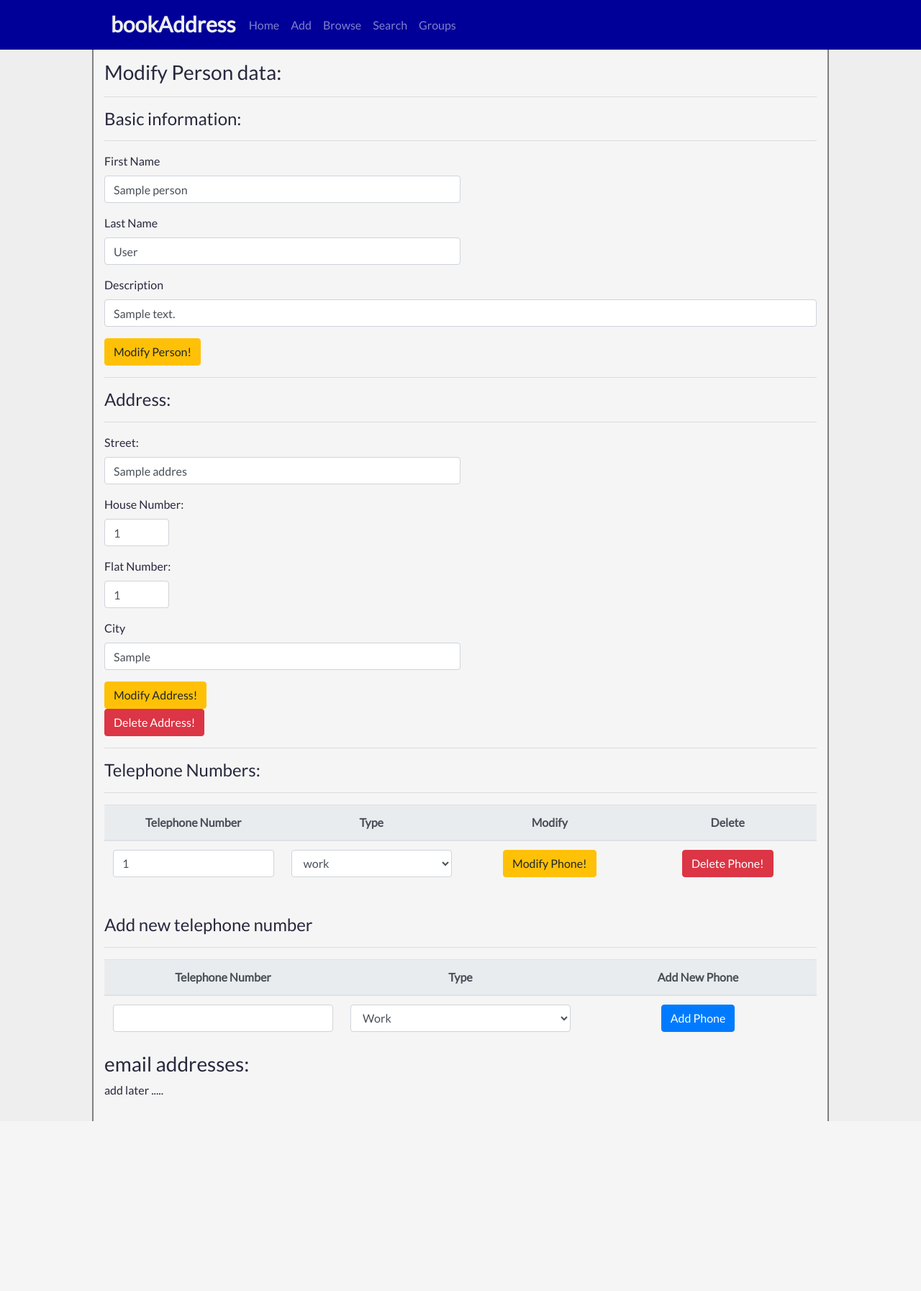
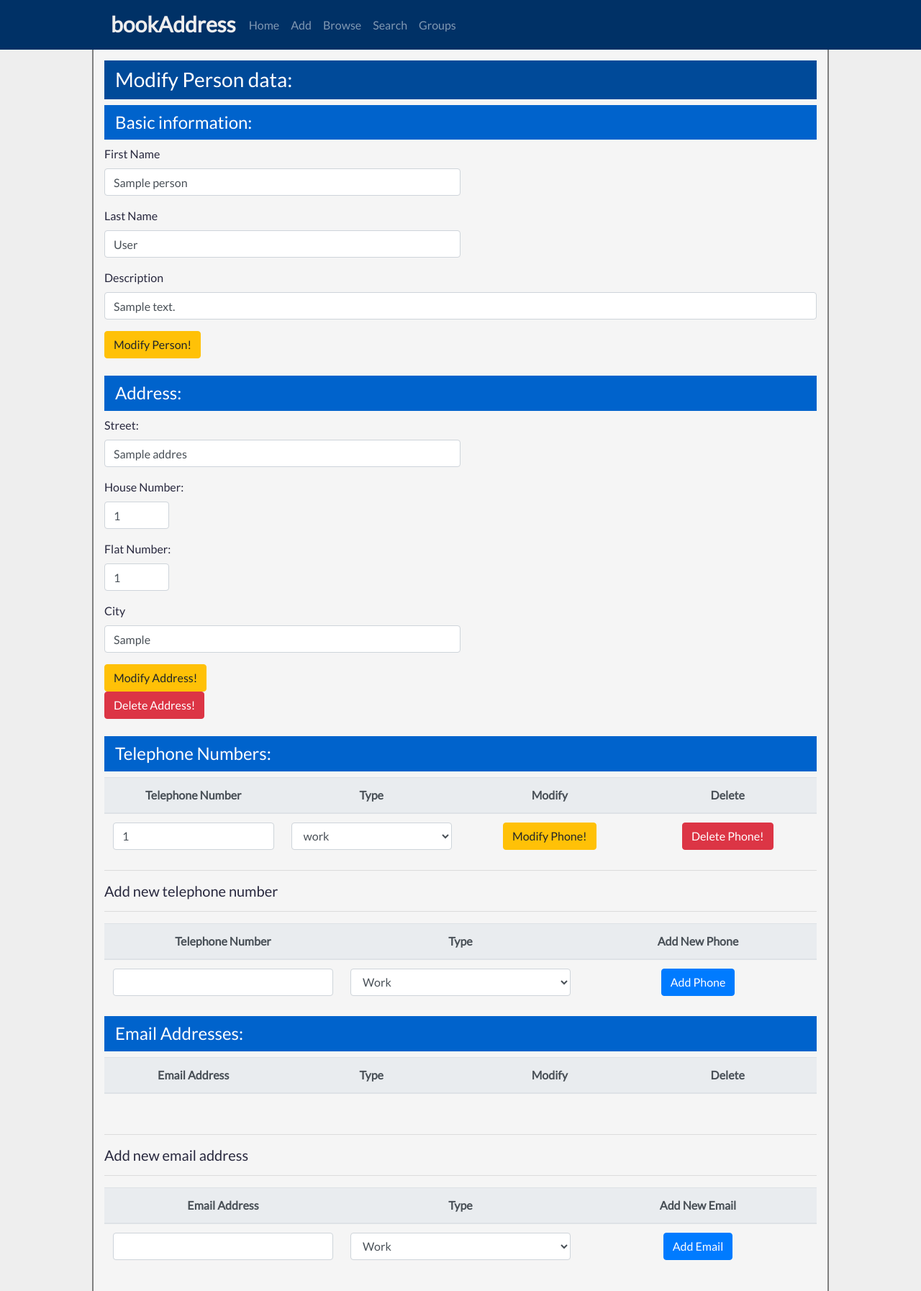
Before and after one commit to krzysztofkar/warsztat_indywidualny, a Django app: a page that uses contacts/templates/modify_person.html in a window 1280 px wide. Shown: the whole page at 72% size. Before the commit the page ends 1558 px from the top, so only its background shows below. Run offline with Django 3.2, Linux system fonts and the light colour scheme; tables that the repository leaves empty hold one stand-in row (values such as "Sample post"); lists and menus that the app fills with data are empty; some libraries are stand-ins or nearby versions.

Commit message:
improved template

```diff
--- a/contacts/static/css/styles.css
+++ b/contacts/static/css/styles.css
@@ -22,7 +22,7 @@ body {
 }
 
 .websiteHeader {
-    background-color: #000099;
+    background-color: #003166;
     width: 100%;
 }
 
@@ -66,3 +66,15 @@ table {
 .centerTableCol {
     text-align: center;
 }
+
+.h4 {
+    background-color: #0063cc;
+    color: white;
+    padding: 10px 15px;
+}
+
+.h3 {
+    background-color: #004a99;
+    color: white;
+    padding: 10px 15px;
+}
--- a/contacts/templates/modify_person.html
+++ b/contacts/templates/modify_person.html
@@ -3,29 +3,10 @@
 {% if msg %}
     <h3 class="h3">{{ msg }}</h3>
 
-    {#    <table class="table">#}
-    {#        <thead class="thead-light">#}
-    {#        <tr>#}
-    {#            <th scope="col" class="centerTableCol">First Name</th>#}
-    {#            <th scope="col" class="centerTableCol">Last Name</th>#}
-    {#            <th scope="col" class="centerTableCol">Description</th>#}
-    {#        </tr>#}
-    {#        </thead>#}
-    {#        <tbody>#}
-    {#        <tr>#}
-    {#            <td class="centerTableCol">{{ modified_person.name }}</td>#}
-    {#            <td class="centerTableCol">{{ modified_person.surname }}</td>#}
-    {#            <td class="personDescription">{{ modified_person.description }}</td>#}
-    {#        </tr>#}
-    {#        </tbody>#}
-    {#    </table>#}
-
 {% else %}
 
     <h3 class="h3">Modify Person data:</h3>
-    <hr>
     <h4 class="h4">Basic information:</h4>
-    <hr>
 
     <form action="" method="post">
         {% csrf_token %}
@@ -45,10 +26,8 @@
         </div>
         <button type="submit" class="btn btn-warning">Modify Person!</button>
     </form>
-
-    <hr>
+    <br>
     <h4 class="h4">Address:</h4>
-    <hr>
     {% if address %}
         <form action="/modify_address/{{ address.id }}" method="post">
             {% csrf_token %}
@@ -78,8 +57,7 @@
         <a href="/delete/{{ address.id }}">
             <button class="btn btn-danger">Delete Address!</button>
         </a>
-        <br>
-        <hr>
+        <br><br>
     {% else %}
         <form action="/add_address/{{ modified_person.id }}" method="post">
             {% csrf_token %}
@@ -107,7 +85,6 @@
     {% endif %}
 
     <h4 class="h4">Telephone Numbers:</h4>
-    <hr>
     <table class="table">
         <thead class="thead-light">
         <tr>
@@ -129,7 +106,6 @@
                     <td class="centerTableCol">
                         <select name="phone_type" class="form-control">
                             {% for dic_value in phone_types %}
-                                dic value {{ dic_value.0|slugify }}  i tel type {{ tel_number.phone_type|slugify }}
                                 {% if dic_value.0 ==  tel_number.phone_type %}
                                     <option selected value="{{ dic_value.0 }}">{{ dic_value.1 }}</option>
                                 {% else %}
@@ -149,8 +125,8 @@
         {% endfor %}
         </tbody>
     </table>
-    <br>
-    <h4 class="h4">Add new telephone number</h4>
+    <hr>
+    <h5 class="h5">Add new telephone number</h5>
     <hr>
     <table class="table">
         <thead class="thead-light">
@@ -182,8 +158,81 @@
         </tbody>
     </table>
 
-    <h3 class="h3">email addresses:</h3>
-    <p>add later .....</p>
+    <h4 class="h4">Email Addresses:</h4>
+<table class="table">
+        <thead class="thead-light">
+        <tr>
+            <th scope="col" class="centerTableCol">Email Address</th>
+            <th scope="col" class="centerTableCol">Type</th>
+            <th scope="col" class="centerTableCol">Modify</th>
+            <th scope="col" class="centerTableCol">Delete</th>
+        </tr>
+        </thead>
+        <tbody>
+        {% for email_address in emails %}
+            <tr>
+                <form action="/modify_email/{{ email_address.id }}" method="post">
+                    {% csrf_token %}
+                    <td class="centerTableCol">
+                        <input type="number" name="email" min="0" value="{{ email_address.email }}"
+                               class="form-control">
+                    </td>
+                    <td class="centerTableCol">
+                        <select name="phone_type" class="form-control">
+                            {% for dic_value in email_types %}
+                                {% if dic_value.0 ==  email_address.email_type %}
+                                    <option selected value="{{ dic_value.0 }}">{{ dic_value.1 }}</option>
+                                {% else %}
+                                    <option value="{{ dic_value.0 }}">{{ dic_value.1 }}</option>
+                                {% endif %}
+                            {% endfor %}
+                        </select>
+                    </td>
+                    <td class="centerTableCol">
+                        <button type="submit" class="btn btn-warning">Modify Email!</button>
+                    </td>
+                </form>
+                <td class="centerTableCol"><a href="/delete_phone/{{  email_address.id  }}">
+                    <button class="btn btn-danger">Delete Email!</button>
+                </a></td>
+            </tr>
+        {% endfor %}
+        </tbody>
+    </table>
+    <br>
+    <hr>
+    <h5 class="h5">Add new email address</h5>
+    <hr>
+    <table class="table">
+        <thead class="thead-light">
+        <tr>
+            <th scope="col" class="centerTableCol">Email Address</th>
+            <th scope="col" class="centerTableCol">Type</th>
+            <th scope="col" class="centerTableCol">Add New Email</th>
+        </tr>
+        </thead>
+        <tbody>
+        <tr>
+            <form action="/add_email/{{ modified_person.id }}" method="post">
+                {% csrf_token %}
+                <td class="centerTableCol">
+                    <input type="number" name="email" min="0" class="form-control">
+                </td>
+                <td class="centerTableCol">
+                    <select name="email_type" class="form-control">
+                        <option value="1">Work</option>
+                        <option value="2">Home</option>
+                        <option value="3">Private</option>
+                    </select>
+                </td>
+                <td class="centerTableCol">
+                    <button type="submit" class="btn btn-primary">Add Email</button>
+                </td>
+            </form>
+        </tr>
+        </tbody>
+    </table>
+
 
 {% endif %}
 {% include "footer.html" %}
```
